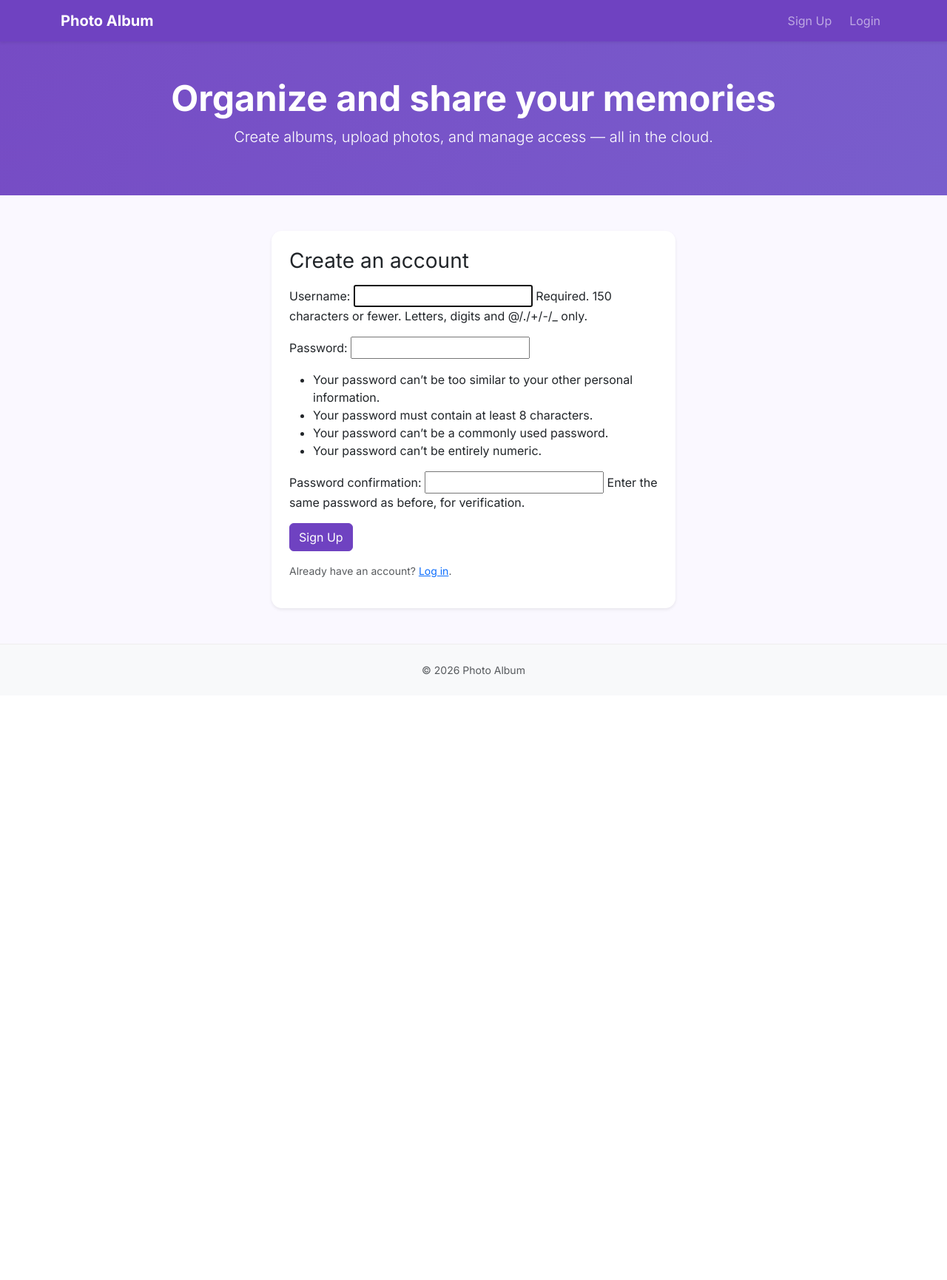
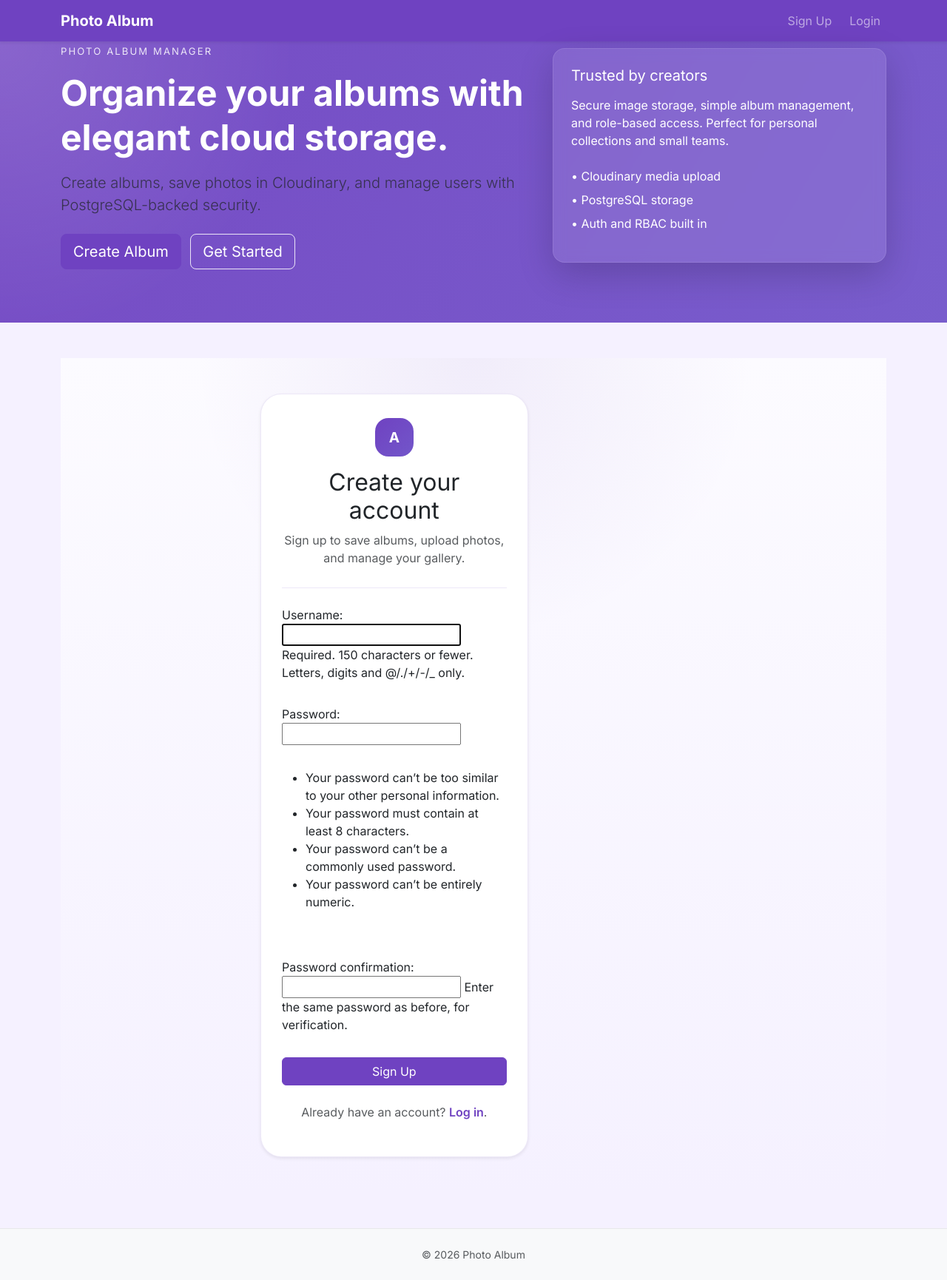
Before and after one commit to ivypenaranda-bit/Album-Repo, a Django app: page /accounts/signup/ in a window 1280 px wide. Shown: the whole page at 74% size. Before the commit the page ends 912 px from the top, so only its background shows below. Run offline with Django 4.2, Linux system fonts and the light colour scheme.

Commit message:
improved design

```diff
--- a/static/css/styles.css
+++ b/static/css/styles.css
@@ -1,25 +1,49 @@
-:root{--violet:#6f42c1;--violet-600:#5a35a8;--muted:#6c757d}
+:root{--violet:#6f42c1;--violet-600:#5a35a8;--muted:#6c757d;--surface:#ffffff;--surface-muted:#f8f5ff;--text:#1f1f35}
 html{scroll-behavior:smooth}
-body{margin:0; font-family: 'Inter', system-ui, -apple-system, 'Segoe UI', Roboto, 'Helvetica Neue', Arial, sans-serif; background:#faf8ff; color:#222}
+body{margin:0; font-family: 'Inter', system-ui, -apple-system, 'Segoe UI', Roboto, 'Helvetica Neue', Arial, sans-serif; background:#f5f1ff; color:var(--text)}
 .bg-violet{background-color:var(--violet)!important}
 
-.hero{background: linear-gradient(120deg, rgba(111,66,193,0.95), rgba(107,77,199,0.9));}
+.hero{background: radial-gradient(circle at top left, rgba(255,255,255,0.14), transparent 30%), linear-gradient(120deg, rgba(111,66,193,0.95), rgba(107,77,199,0.9)); min-height:380px;}
+.hero-card{background:rgba(255,255,255,0.12); backdrop-filter: blur(8px);}
+.eyebrow{font-size:.82rem; letter-spacing:.16em; color:rgba(255,255,255,.85);}
 
-.card{border:0; border-radius:14px; overflow:hidden; background:#ffffff}
+.page-header h2{font-size:2rem;}
+.feature-card{background:#fff; border:1px solid rgba(111,66,193,.12);}
+.feature-card h6{margin-bottom:.75rem; color:var(--violet);}
+
+.card{border:0; border-radius:18px; overflow:hidden; background:#fff}
 .album-card{transition:transform .18s ease, box-shadow .18s ease}
-.album-card:hover{transform:translateY(-6px); box-shadow:0 12px 34px rgba(79,61,110,0.12)}
+.album-card:hover{transform:translateY(-6px); box-shadow:0 18px 34px rgba(79,61,110,0.12)}
 .card-img-top{object-fit:cover;height:220px}
-.card-body{padding:1.25rem}
+.card-body{padding:1.4rem}
 
 .btn-primary{background:var(--violet); border-color:var(--violet)}
 .btn-primary:hover{background:var(--violet-600); border-color:var(--violet-600)}
+.btn-outline-light{border-color:rgba(255,255,255,.85); color:#fff}
+.btn-outline-light:hover{background:rgba(255,255,255,.08);}
 
 .photo-grid{display:grid; grid-template-columns: repeat(auto-fill,minmax(240px,1fr)); gap:1.25rem}
-.photo-card img{width:100%; height:220px; object-fit:cover; border-radius:12px}
+.photo-card{border-radius:16px; overflow:hidden; background:#fff;}
+.photo-card img{width:100%; height:220px; object-fit:cover; display:block}
 
-footer{border-top:1px solid #eee}
+.form-card, .auth-card{background:#fff; border:1px solid rgba(111,66,193,.12);}
+.form-page, .auth-page{padding-bottom:2rem;}
 
-.placeholder{display:flex; align-items:center; justify-content:center; background:#efe7ff; color:var(--violet); height:220px}
+.auth-page{min-height:calc(100vh - 110px); display:flex; align-items:center; background:radial-gradient(circle at top, rgba(111,66,193,.08), transparent 30%), linear-gradient(180deg, #fcfbff 0%, #f5f1ff 100%);}
+.auth-card{padding:2rem 1.75rem; border-radius:28px; box-shadow:0 24px 60px rgba(79,61,110,.08);}
+.auth-header{padding-bottom:0.75rem; border-bottom:1px solid rgba(111,66,193,.12);}
+.auth-header h2{font-size:2rem; margin-bottom:0.5rem;}
+.auth-badge{width:52px; height:52px; margin:0 auto 1rem; display:flex; align-items:center; justify-content:center; border-radius:18px; color:#fff; background:linear-gradient(135deg, rgba(111,66,193,1), rgba(107,77,199,0.95)); font-weight:700; font-size:1.2rem;}
+.auth-form{display:grid; gap:1rem;}
+.auth-footer a{color:var(--violet); font-weight:600; text-decoration:none;}
+.auth-footer a:hover{text-decoration:underline;}
+
+footer{border-top:1px solid rgba(31,31,53,.08); background:#fff}
+
+.placeholder{display:flex; align-items:center; justify-content:center; background:#f1ebff; color:var(--violet); height:220px; border-radius:16px;}
+
+input.form-control, textarea.form-control, select.form-select{border-radius:12px;}
+.form-control:focus, .form-select:focus{box-shadow:0 0 0 0.2rem rgba(111,66,193,.15); border-color:var(--violet)}
 
 @media (max-width:576px){
   .card-img-top, .placeholder{height:160px}
--- a/templates/base.html
+++ b/templates/base.html
@@ -30,10 +30,30 @@
       </div>
     </nav>
 
-    <header class="hero py-5 text-white">
-      <div class="container text-center">
-        <h1 class="display-5 fw-bold">Organize and share your memories</h1>
-        <p class="lead">Create albums, upload photos, and manage access — all in the cloud.</p>
+    <header class="hero py-6 text-white">
+      <div class="container">
+        <div class="row align-items-center">
+          <div class="col-lg-7">
+            <span class="eyebrow text-uppercase letter-spacing mb-3 d-inline-block">Photo Album Manager</span>
+            <h1 class="display-5 fw-bold lh-sm">Organize your albums with elegant cloud storage.</h1>
+            <p class="lead text-muted mt-3">Create albums, save photos in Cloudinary, and manage users with PostgreSQL-backed security.</p>
+            <div class="mt-4">
+              <a class="btn btn-primary btn-lg me-2" href="{% url 'albums:album-create' %}">Create Album</a>
+              <a class="btn btn-outline-light btn-lg" href="{% url 'signup' %}">Get Started</a>
+            </div>
+          </div>
+          <div class="col-lg-5 d-none d-lg-block">
+            <div class="hero-card p-4 rounded-4 shadow-lg bg-white bg-opacity-10 border border-white border-opacity-10">
+              <h3 class="h5 text-white mb-3">Trusted by creators</h3>
+              <p class="text-white-75">Secure image storage, simple album management, and role-based access. Perfect for personal collections and small teams.</p>
+              <ul class="list-unstyled mt-4 text-white-75">
+                <li class="mb-2">• Cloudinary media upload</li>
+                <li class="mb-2">• PostgreSQL storage</li>
+                <li>• Auth and RBAC built in</li>
+              </ul>
+            </div>
+          </div>
+        </div>
       </div>
     </header>
 
--- a/templates/registration/signup.html
+++ b/templates/registration/signup.html
@@ -1,15 +1,21 @@
 {% extends 'base.html' %}
 {% block content %}
-<div class="row justify-content-center">
-  <div class="col-md-6">
-    <div class="card p-4 shadow-sm">
-      <h3 class="mb-3">Create an account</h3>
-      <form method="post">{% csrf_token %}
-        {{ form.as_p }}
-        <button class="btn btn-primary">Sign Up</button>
-      </form>
-      <p class="mt-3 small text-muted">Already have an account? <a href="{% url 'login' %}">Log in</a>.</p>
+<section class="auth-page py-5">
+  <div class="row justify-content-center">
+    <div class="col-md-6 col-lg-5">
+      <div class="auth-card card shadow-sm">
+        <div class="auth-header text-center mb-4">
+          <div class="auth-badge">A</div>
+          <h2>Create your account</h2>
+          <p class="text-muted">Sign up to save albums, upload photos, and manage your gallery.</p>
+        </div>
+        <form method="post" class="auth-form">{% csrf_token %}
+          {{ form.as_p }}
+          <button class="btn btn-primary w-100">Sign Up</button>
+        </form>
+        <p class="auth-footer mt-4 text-center text-muted">Already have an account? <a href="{% url 'login' %}">Log in</a>.</p>
+      </div>
     </div>
   </div>
-</div>
+</section>
 {% endblock %}
```
Also changed, not shown: templates/albums/album_detail.html (+4 -3 lines), templates/albums/album_form.html (+14 -5 lines), templates/albums/album_list.html (+30 -7 lines), templates/albums/photo_form.html (+14 -5 lines), templates/registration/login.html (+18 -5 lines).
